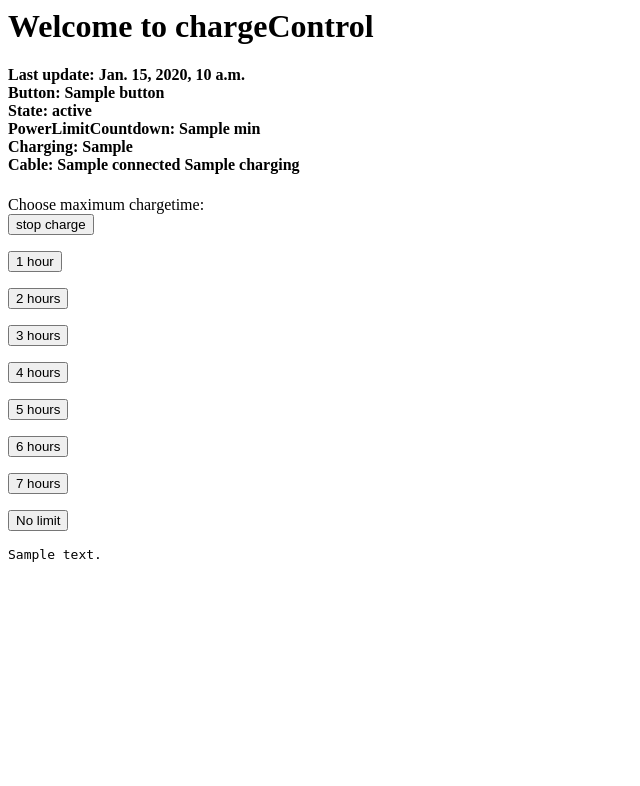
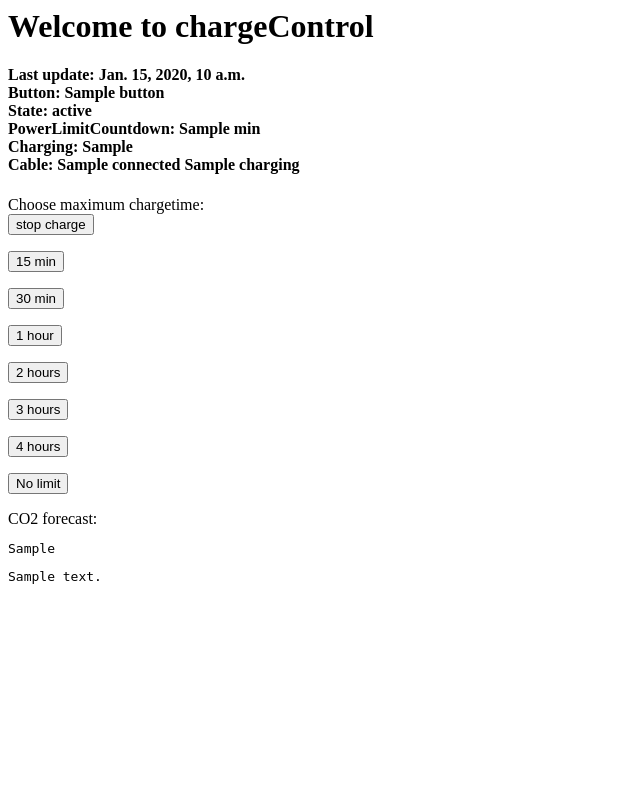
Before and after one commit to seiko-dk/chargeCtrl, a Django app: template chargeweb/polls/templates/polls/index.html in a window 1280 px wide. Shown: the top 786 px of the page, without its empty margins (0-640 px from the left). Run offline with Django 3.2, Linux system fonts and the light colour scheme; the template is opened without the code that fills it: most values are stand-ins (such as "Sample title", 1, 10 or a date in 2020).

Commit message:
added co2 predictions

```diff
--- a/chargeweb/polls/templates/polls/index.html
+++ b/chargeweb/polls/templates/polls/index.html
@@ -18,11 +18,19 @@ Choose maximum chargetime:
   <button name="subject" type="submit" value="0">stop charge</button>
 </form>
 
+<form action="{% url 'polls:vote' 15 %}" method="post">
+{% csrf_token %}
+  <button name="subject" type="submit" value="5">15 min</button>
+</form>
+<form action="{% url 'polls:vote' 30 %}" method="post">
+{% csrf_token %}
+  <button name="subject" type="submit" value="6">30 min</button>
+</form>
+
 <form action="{% url 'polls:vote' 60 %}" method="post">
 {% csrf_token %}
   <button name="subject" type="submit" value="1">1 hour</button>
 </form>
-
 <form action="{% url 'polls:vote' 120 %}" method="post">
 {% csrf_token %}
   <button name="subject" type="submit" value="2">2 hours</button>
@@ -35,21 +43,14 @@ Choose maximum chargetime:
 {% csrf_token %}
   <button name="subject" type="submit" value="4">4 hours</button>
 </form>
-<form action="{% url 'polls:vote' 300 %}" method="post">
-{% csrf_token %}
-  <button name="subject" type="submit" value="5">5 hours</button>
-</form>
-<form action="{% url 'polls:vote' 360 %}" method="post">
-{% csrf_token %}
-  <button name="subject" type="submit" value="6">6 hours</button>
-</form>
-<form action="{% url 'polls:vote' 420 %}" method="post">
-{% csrf_token %}
-  <button name="subject" type="submit" value="7">7 hours</button>
-</form>
+
 <form action="{% url 'polls:vote' 10000000 %}" method="post">
 {% csrf_token %}
   <button name="subject" type="submit" value="10000000">No limit</button>
 </form>
 
+CO2 forecast:
+<pre>{{ co2string|linebreaks }}</pre>
+
+
 <pre>{{ logtext|linebreaks }}</pre>
--- a/main.py
+++ b/main.py
@@ -192,8 +192,8 @@ class ChargeControl(object):
             now = datetime.now()
             co2avgr = fetch.getCO2Avgr(min, now)
 
-            logger.info('Charge time % 2u:%02u %f kWh %s gCO2/kWh', hour, rem, kWh, co2avgr)
-            self._summary.info('% 2u:%02u, %f, %s', hour, rem, kWh, co2avgr)
+            logger.info('Charge time % 2u:%02u %.02f kWh %s gCO2/kWh', hour, rem, kWh, co2avgr)
+            self._summary.info('% 2u:%02u, %.02f, %s', hour, rem, kWh, co2avgr)
 
 
         if(self._nextState != self._currentState):
```
Also changed, not shown: chargeweb/polls/views.py (+9 -1 lines), co2fetch.py (+5 -4 lines), co2forecast.py (+6 -2 lines).
